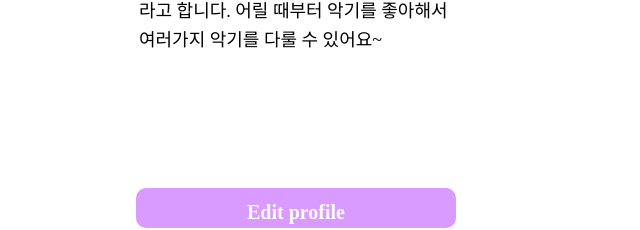
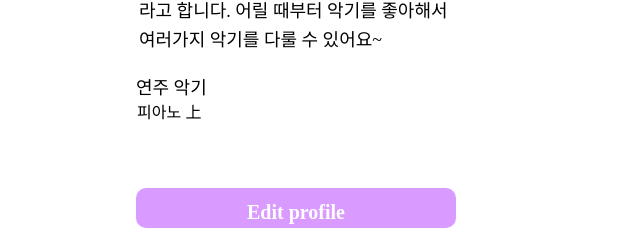
Before and after one commit to Beevelopers1441/Beathub, a React (Create React App) app in the folder FE/: page /profile/1 in a window 1280 px wide. Shown: the part 559-789 px from the top of the page, without its empty margins (0-640 px from the left). Built offline with nearby package versions, Linux system fonts and the light colour scheme.

Commit message:
feat: 연주 악기 컴포넌트 생성

```diff
--- a/FE/src/components/UserProfileInfo/EditBtn/styles.tsx
+++ b/FE/src/components/UserProfileInfo/EditBtn/styles.tsx
@@ -10,7 +10,7 @@ const Wrapper = styled.div`
 
   & .edit-btn {
     /* Base */
-    position: absolute;
+    // position: absolute;
     width: 100%;
     height: 40px;
     left: 0%;
@@ -24,7 +24,7 @@ const Wrapper = styled.div`
 
   & .edit-btn-letter {
     /* Edit profile */
-    position: absolute;
+    // position: absolute;
     height: 24px;
     left: 20px;
     right: 20px;
--- /dev/null
+++ b/FE/src/components/UserProfileInfo/Instruments/InstrumentsItem/index.tsx
@@ -0,0 +1,12 @@
+import React from 'react';
+import Wrapper from './styles';
+
+function InstrumentsItem() {
+  return(
+    <Wrapper>
+      <div className="item-wrapper">피아노 上</div>
+    </Wrapper>
+  )
+}
+
+export default InstrumentsItem;
--- /dev/null
+++ b/FE/src/components/UserProfileInfo/Instruments/InstrumentsItem/styles.tsx
@@ -0,0 +1,26 @@
+import styled from 'styled-components'
+
+const Wrapper = styled.div`
+    width: 95.24px;
+    height: 28px;
+    left: 136px;
+    top: 663px;
+
+  & .item-wrapper{
+    height: 28px;
+    width: 100%;
+    left: 0%;
+    right: 0%;
+    top: calc(50% - 28px/2);
+
+    background: rgba(255, 255, 255, 0.15);
+    border: 1px solid rgba(255, 255, 255, 0.15);
+    box-sizing: border-box;
+    backdrop-filter: blur(10px);
+    /* Note: backdrop-filter has minimal browser support */
+
+    border-radius: 14px;
+  }
+`
+
+export default Wrapper
--- /dev/null
+++ b/FE/src/components/UserProfileInfo/Instruments/index.tsx
@@ -0,0 +1,16 @@
+import React from 'react';
+import InstrumentsItem from './InstrumentsItem';
+import Wrapper from './styles';
+
+function ProfileImg() {
+  return(
+    <Wrapper>
+      <div className="instruments-letter">연주 악기</div>
+      <div className="instruments-list">
+        <InstrumentsItem></InstrumentsItem>
+      </div>
+    </Wrapper>
+  )
+}
+
+export default ProfileImg;
--- /dev/null
+++ b/FE/src/components/UserProfileInfo/Instruments/styles.tsx
@@ -0,0 +1,33 @@
+import styled from 'styled-components'
+
+const Wrapper = styled.div`
+  /* 연주 악기 */
+  position: absolute;
+  width: 320px;
+  height: 96px;
+  left: 136px;
+  top: 633px;
+
+  & .instruments-letter {
+    /* 연주 악기 */
+    width: 83px;
+    height: 30px;
+    left: 136px;
+    top: 633px;
+    font-family: Spoqa Han Sans Neo;
+    font-style: normal;
+    font-weight: normal;
+    font-size: 18px;
+    line-height: 29px;
+    // color: #FFFFFF;
+  }
+
+  & .instruments-list {
+    width: 320px;
+    height: 66px;
+    left: 136px;
+    top: 663px;
+  }
+`
+
+export default Wrapper
--- a/FE/src/components/UserProfileInfo/ProfileImg/index.tsx
+++ b/FE/src/components/UserProfileInfo/ProfileImg/index.tsx
@@ -1,7 +1,7 @@
 import React from 'react';
 import Wrapper from './styles';
 
-function ProfileImg() {
+function Instruments() {
   return(
     <Wrapper>
       <img className="profile-img" src="https://cdnweb01.wikitree.co.kr/webdata/editor/202004/07/img_20200407162305_1f42c686.webp" alt="" />
@@ -9,4 +9,4 @@ function ProfileImg() {
   )
 }
 
-export default ProfileImg;
+export default Instruments;
--- a/FE/src/components/UserProfileInfo/index.tsx
+++ b/FE/src/components/UserProfileInfo/index.tsx
@@ -2,6 +2,7 @@ import React from 'react';
 import ProfileImg from './ProfileImg';
 import Nickname from './Nickname';
 import Intro from './Intro';
+import Instruments from './Instruments';
 import EditBtn from './EditBtn';
 
 function UserProfileInfo() {
@@ -10,6 +11,7 @@ function UserProfileInfo() {
       <ProfileImg></ProfileImg>
       <Nickname></Nickname>
       <Intro></Intro>
+      <Instruments></Instruments>
       <EditBtn></EditBtn>
     </div>
   )
```
